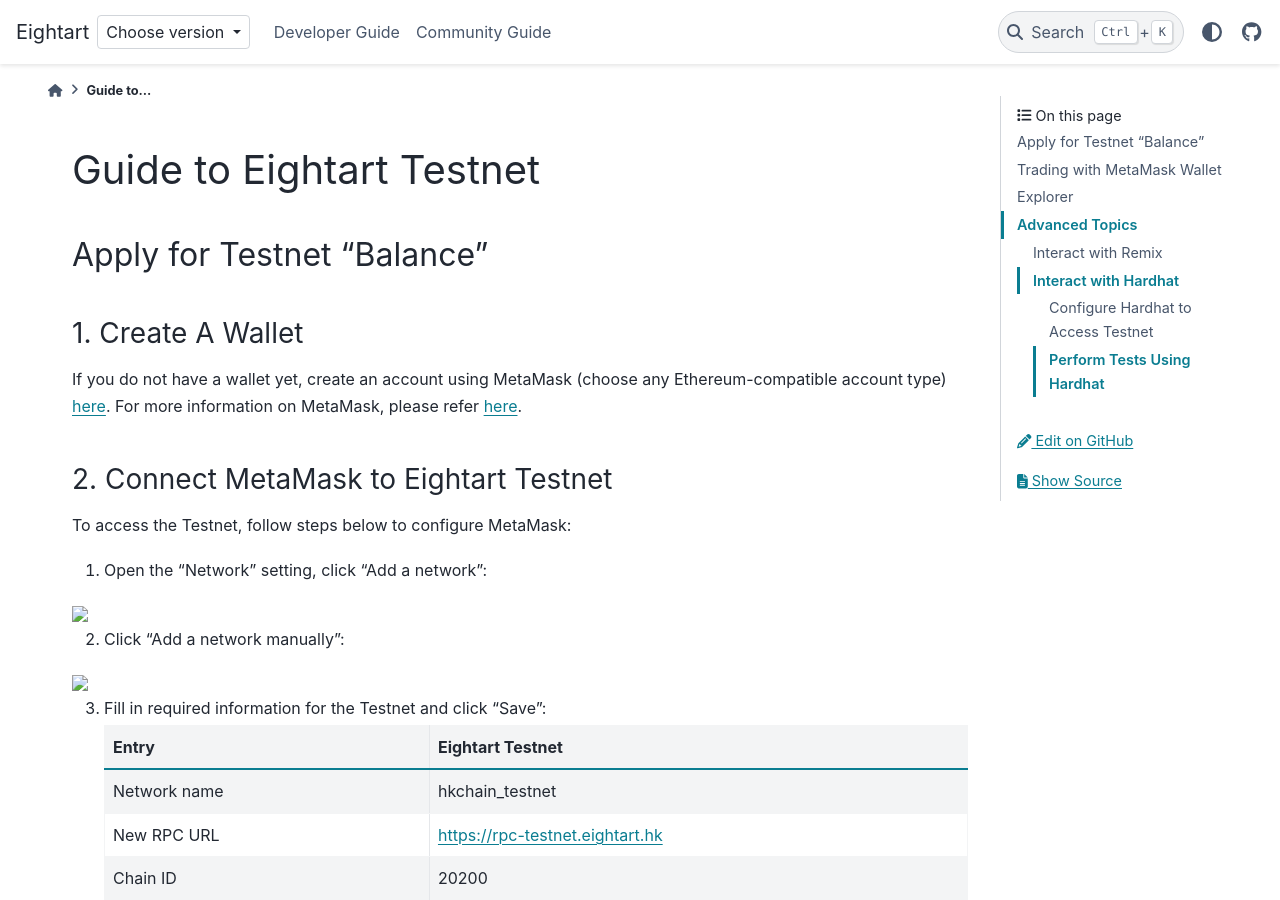
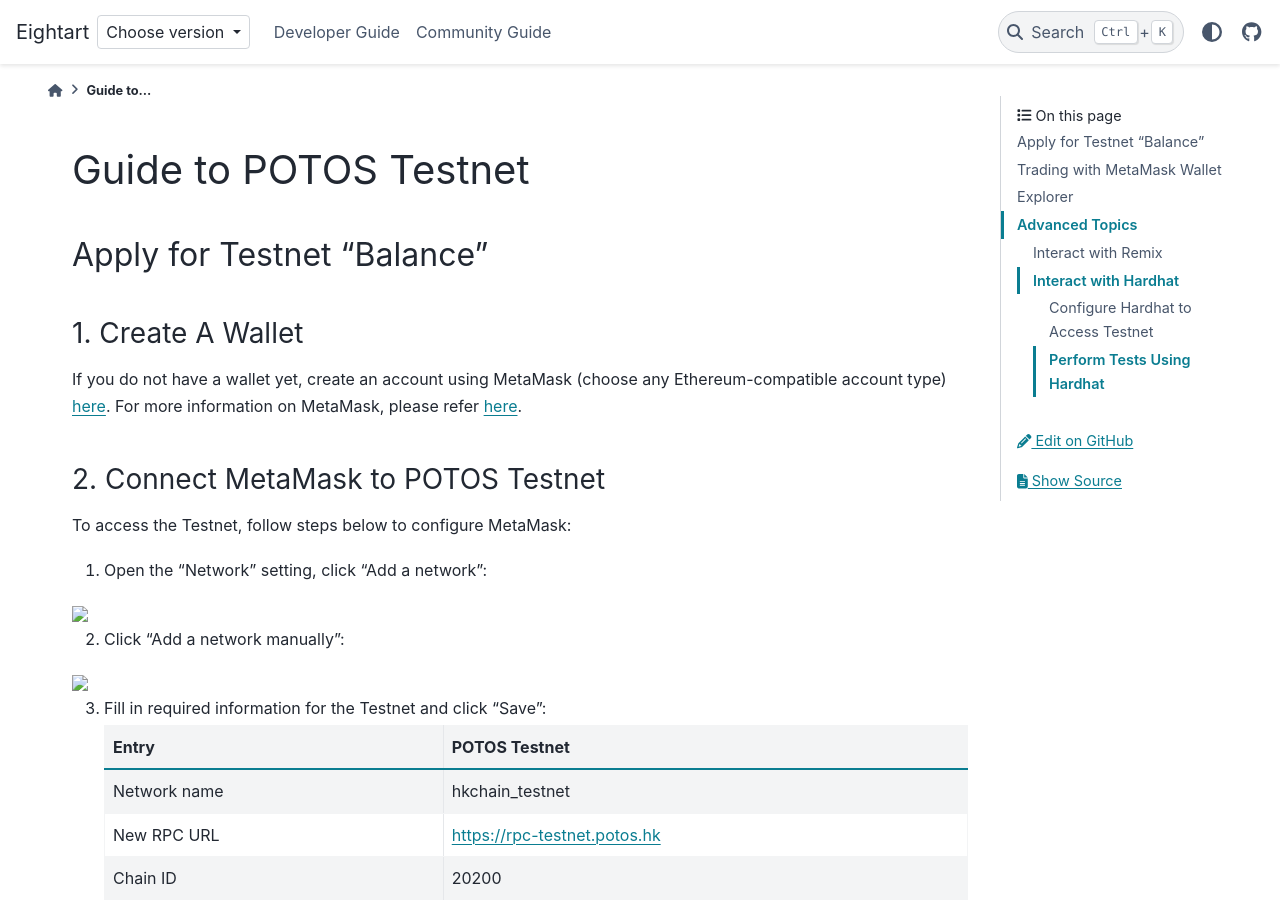
Before and after one commit to potoshk/potos-docs, a Sphinx documentation site: the page built from docs/dev_guide/testnet_guide.md, in a window 1280 px wide and 900 px high. Built offline with Sphinx 7.4.7 and the PyData theme 0.15.4, drawn with Linux system fonts in a browser that asks for light colours; pages that are not in the unit, such as notebooks, are missing from menus; comment, search, counter and statistics services are not loaded; some of the changed text lies outside the part shown.

Commit message:
replace name
Signed-off-by: Yu Wu <yolandawu131@gmail.com>

```diff
--- a/docs/dev_guide/testnet_guide.md
+++ b/docs/dev_guide/testnet_guide.md
@@ -1,4 +1,4 @@
-# Guide to Eightart Testnet
+# Guide to POTOS Testnet
 
 ## Apply for Testnet "Balance"
 
@@ -6,7 +6,7 @@
 If you do not have a wallet yet, create an account using MetaMask (choose any Ethereum-compatible account type) [here](https://metamask.io/download/).
 For more information on MetaMask, please refer [here](https://docs.metamask.io/).
 
-### 2. Connect MetaMask to Eightart Testnet
+### 2. Connect MetaMask to POTOS Testnet
 
 To access the Testnet, follow steps below to configure MetaMask:
 
@@ -20,10 +20,10 @@
 
 3. Fill in required information for the Testnet and click "Save":
 
-	| Entry            	| Eightart Testnet               	 |
+	| Entry            	| POTOS Testnet               	     |
 	|-----------------	|-----------------------------------|
 	| Network name    	| hkchain_testnet                 	 |
-	| New RPC URL     	| https://rpc-testnet.eightart.hk 	 |
+	| New RPC URL     	| https://rpc-testnet.potos.hk 	    |
 	| Chain ID        	| 20200                        	    |
 	| Currency symbol 	| FBC                             	 |
 
@@ -66,7 +66,7 @@
 
 ## Explorer
 
-Check activities taking place on the Testnet [here](https://scan-testnet.eightart.hk/weco/).
+Check activities taking place on the Testnet [here](https://scan-testnet.potos.hk/weco/).
 
 
 ## Advanced Topics
@@ -95,10 +95,10 @@
 
 Set the `IP port` and `ChainID` for the Testnet in `hardhat.config.js` configuration file.
 
-| Entry            	| Eightart Testnet               	 |
-|-----------------	|-----------------------------------|
-| New RPC URL     	| https://rpc-testnet.eightart.hk 	 |
-| Chain ID        	| 20200                        	    |
+| Entry            	| POTOS Testnet               	  |
+|-----------------	|--------------------------------|
+| New RPC URL     	| https://rpc-testnet.potos.hk 	 |
+| Chain ID        	| 20200                        	 |
 
 
 Send balance to the address shown in below.
```
